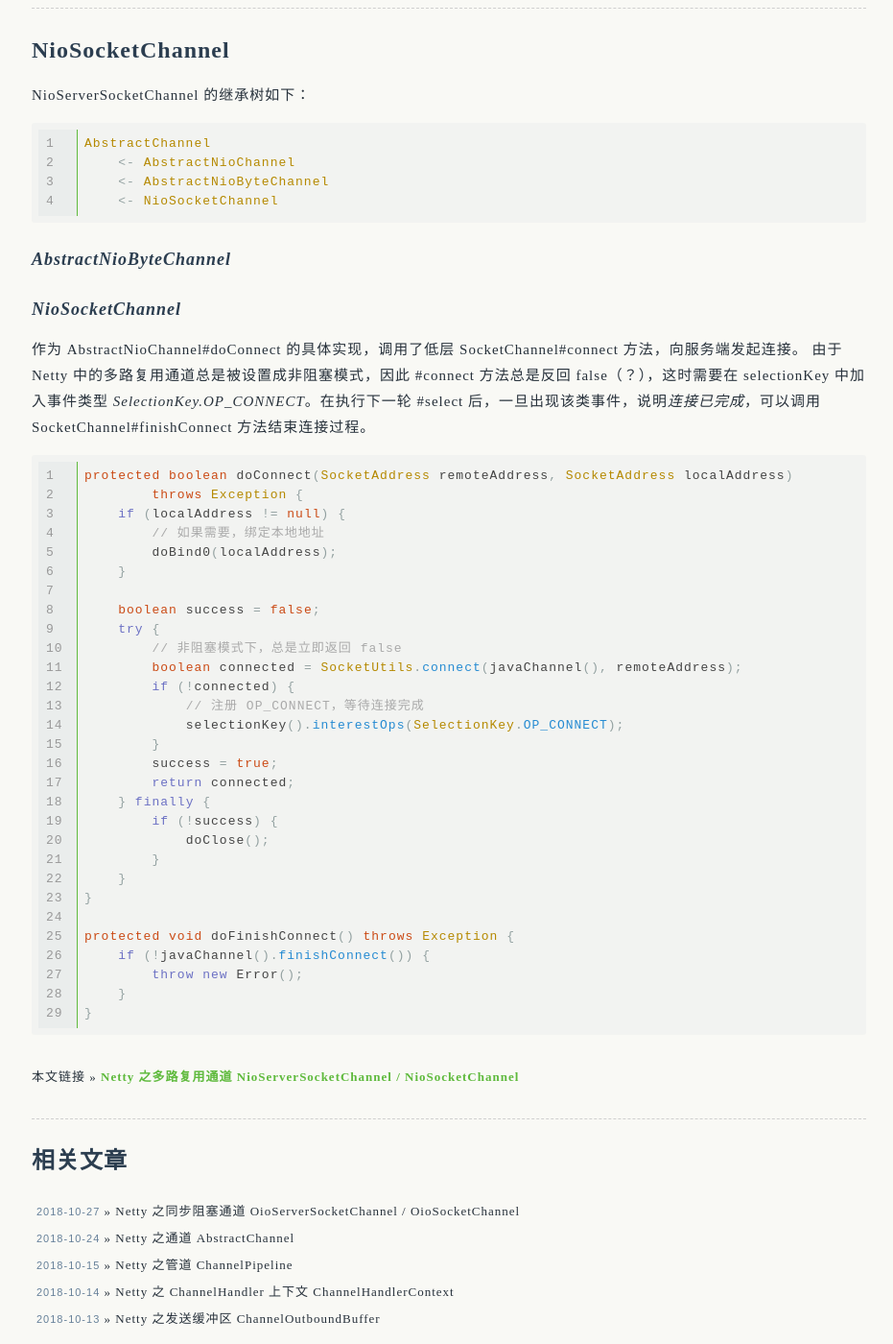
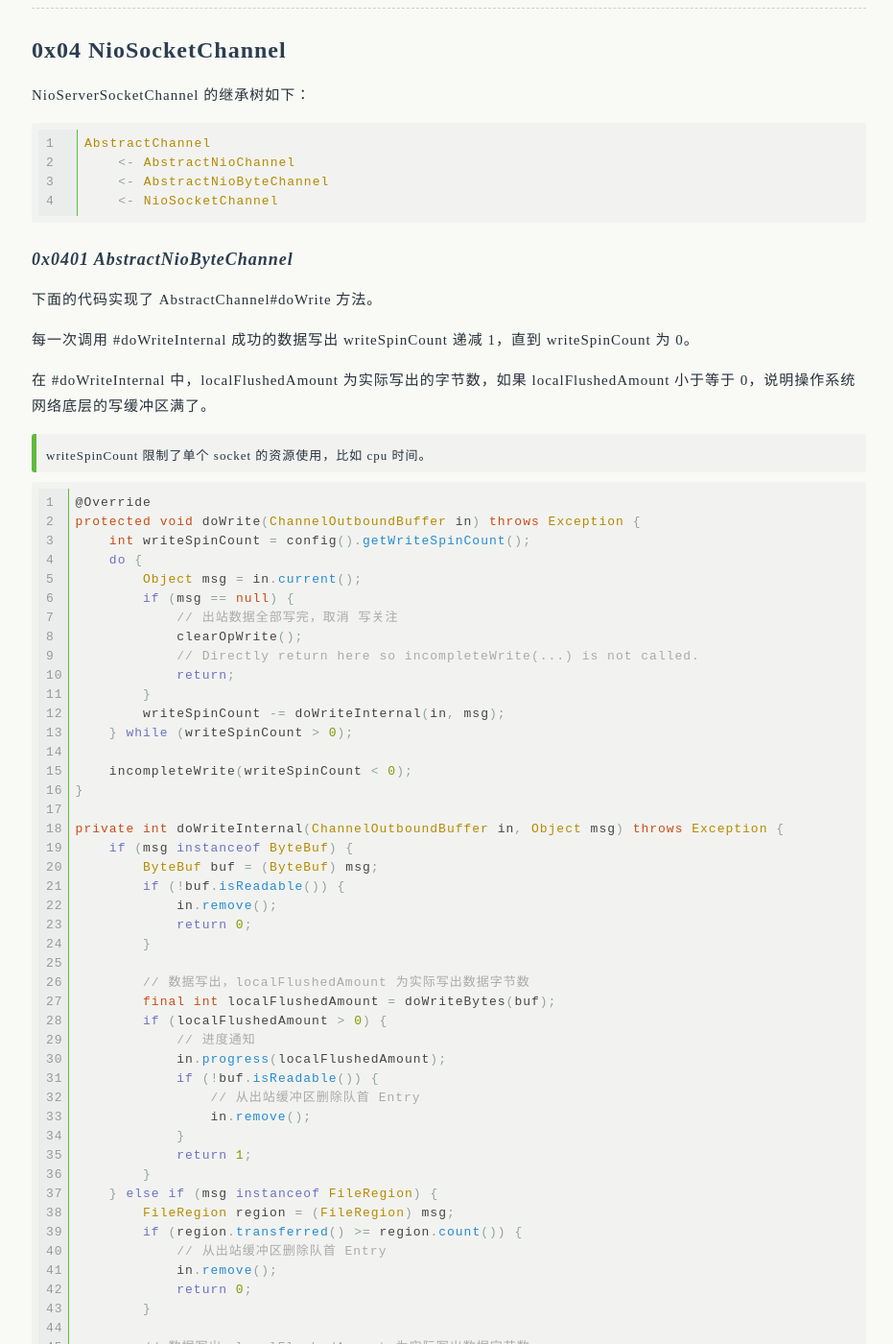
Before and after one commit to uxgnoz/uxgnoz.github.com, a Jekyll site: the page built from _posts/2018-10-28-netty-Nio-Channel.md, in a window 1280 px wide and 1400 px high, scrolled down 7838 px. Shown: the whole window at 96% size, without its empty margins (172-1103 px from the left). Built offline with Jekyll 4.4.1, drawn with Linux system fonts in a browser that asks for light colours; comment, search, counter and statistics services are not loaded; some of the changed text lies outside the part shown.

Commit message:
_posts/2018-10-28-netty-Nio-Channel.md

```diff
--- a/_posts/2018-10-28-netty-Nio-Channel.md
+++ b/_posts/2018-10-28-netty-Nio-Channel.md
@@ -403,7 +403,7 @@
 
 ------
 
-## NioSocketChannel
+## 0x04 NioSocketChannel
 
 NioServerSocketChannel 的继承树如下：
 
@@ -414,9 +414,98 @@
     <- NioSocketChannel
 {% endhighlight %}
 
-### AbstractNioByteChannel
+### 0x0401 AbstractNioByteChannel
 
-### NioSocketChannel
+下面的代码实现了 AbstractChannel#doWrite 方法。
+
+每一次调用 #doWriteInternal 成功的数据写出 writeSpinCount 递减 1，直到 writeSpinCount 为 0。
+
+在 #doWriteInternal 中，localFlushedAmount 为实际写出的字节数，如果 localFlushedAmount 小于等于 0，说明操作系统网络底层的写缓冲区满了。
+
+> writeSpinCount 限制了单个 socket 的资源使用，比如 cpu 时间。
+
+{% highlight java linenos %}
+@Override
+protected void doWrite(ChannelOutboundBuffer in) throws Exception {
+    int writeSpinCount = config().getWriteSpinCount();
+    do {
+        Object msg = in.current();
+        if (msg == null) {
+            // 出站数据全部写完，取消 写关注
+            clearOpWrite();
+            // Directly return here so incompleteWrite(...) is not called.
+            return;
+        }
+        writeSpinCount -= doWriteInternal(in, msg);
+    } while (writeSpinCount > 0);
+
+    incompleteWrite(writeSpinCount < 0);
+}
+
+private int doWriteInternal(ChannelOutboundBuffer in, Object msg) throws Exception {
+    if (msg instanceof ByteBuf) {
+        ByteBuf buf = (ByteBuf) msg;
+        if (!buf.isReadable()) {
+            in.remove();
+            return 0;
+        }
+
+        // 数据写出，localFlushedAmount 为实际写出数据字节数
+        final int localFlushedAmount = doWriteBytes(buf);
+        if (localFlushedAmount > 0) {
+            // 进度通知
+            in.progress(localFlushedAmount);
+            if (!buf.isReadable()) {
+                // 从出站缓冲区删除队首 Entry
+                in.remove();
+            }
+            return 1;
+        }
+    } else if (msg instanceof FileRegion) {
+        FileRegion region = (FileRegion) msg;
+        if (region.transferred() >= region.count()) {
+            // 从出站缓冲区删除队首 Entry
+            in.remove();
+            return 0;
+        }
+
+        // 数据写出，localFlushedAmount 为实际写出数据字节数
+        long localFlushedAmount = doWriteFileRegion(region);
+        if (localFlushedAmount > 0) {
+            in.progress(localFlushedAmount);
+            if (region.transferred() >= region.count()) {
+                // 从出站缓冲区删除队首 Entry
+                in.remove();
+            }
+            return 1;
+        }
+    } else {
+        // Should not reach here.
+        throw new Error();
+    }
+
+    //
+    return WRITE_STATUS_SNDBUF_FULL;
+}
+
+protected final void incompleteWrite(boolean setOpWrite) {
+    // Did not write completely.
+    if (setOpWrite) {
+        setOpWrite();
+    } else {
+        // It is possible that we have set the write OP, woken up by NIO because the socket is writable, and then
+        // use our write quantum. In this case we no longer want to set the write OP because the socket is still
+        // writable (as far as we know). We will find out next time we attempt to write if the socket is writable
+        // and set the write OP if necessary.
+        clearOpWrite();
+
+        // Schedule flush again later so other tasks can be picked up in the meantime
+        eventLoop().execute(flushTask);
+    }
+}
+{% endhighlight %}
+
+### 0x0402 NioSocketChannel
 
 作为 AbstractNioChannel#doConnect 的具体实现，调用了低层 SocketChannel#connect 方法，向服务端发起连接。 由于 Netty 中的多路复用通道总是被设置成非阻塞模式，因此 #connect 方法总是反回 false（？），这时需要在 selectionKey 中加入事件类型 *SelectionKey.OP_CONNECT*。在执行下一轮 #select 后，一旦出现该类事件，说明*连接已完成*，可以调用 SocketChannel#finishConnect 方法结束连接过程。
 
```
Also changed, not shown: other parts of _posts/2018-10-28-netty-Nio-Channel.md (+5 -5 lines).
